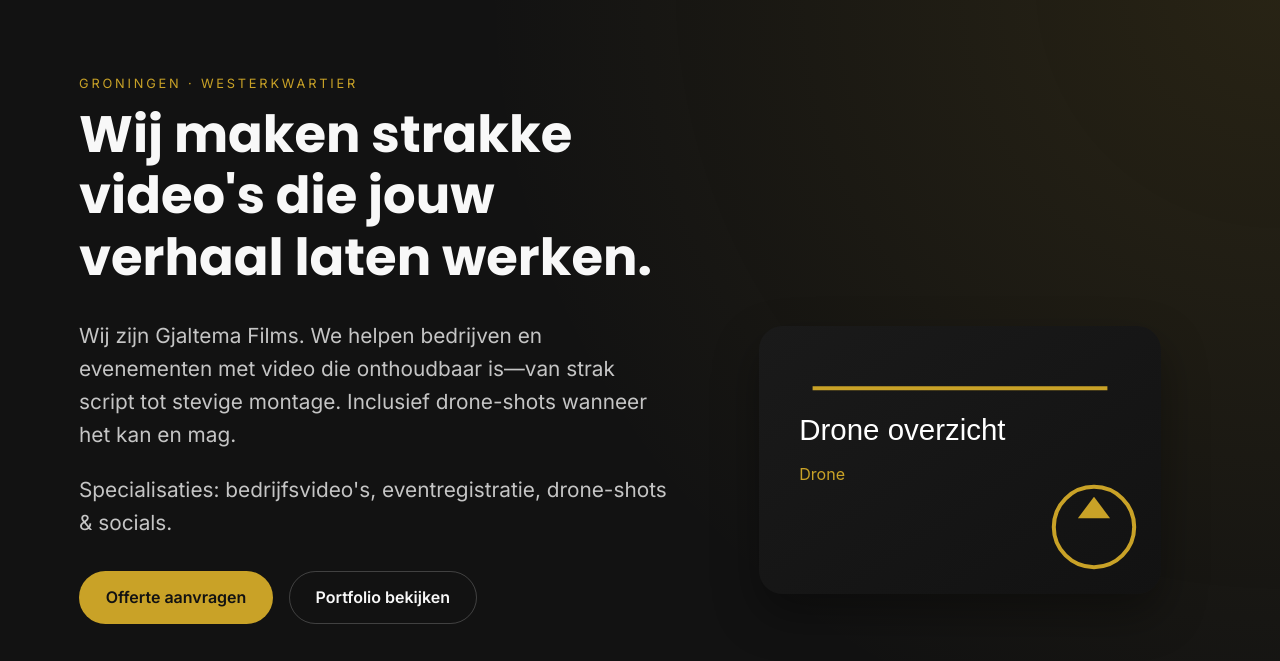
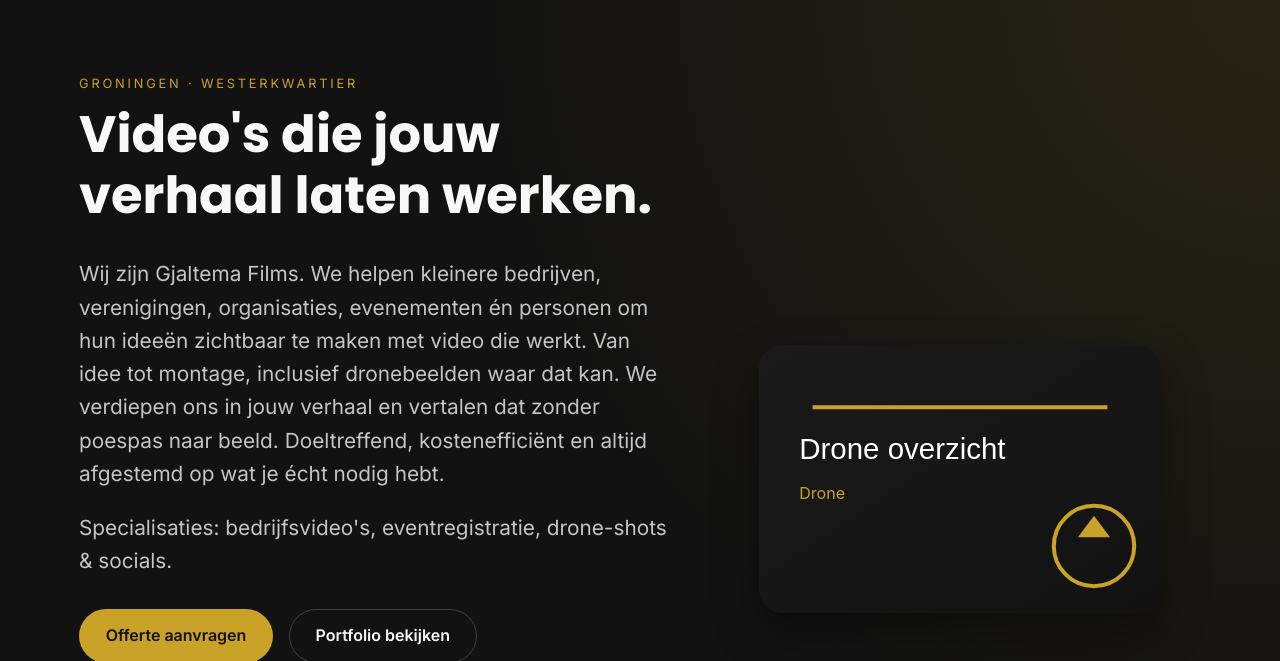
Before and after one commit to richgjaltje/GjaltemaFilms, a plain HTML site: page index.html in a window 1280 px wide. Shown: the part 89-750 px from the top of the page. Drawn offline with Linux system fonts and the light colour scheme.

Commit message:
Update index.html

```diff
--- a/index.html
+++ b/index.html
@@ -3,12 +3,12 @@
 <head>
   <meta charset="utf-8" />
   <meta name="viewport" content="width=device-width, initial-scale=1" />
-  <title>Gjaltema Films | Wij maken strakke video's die jouw verhaal laten werken</title>
+  <title>Gjaltema Films | video's die jouw verhaal laten werken</title>
   <meta name="description" content="Gjaltema Films maakt bedrijfsvideo's, eventregistraties, drone-shots en social content in Groningen en Westerkwartier." />
   <meta name="theme-color" content="#121212" />
   <meta property="og:type" content="website" />
   <meta property="og:title" content="Gjaltema Films" />
-  <meta property="og:description" content="Strakke video die jouw verhaal laat werken. Videoproductie, events, drone en socials." />
+  <meta property="og:description" content="video's die jouw verhaal laat werken. Videoproductie, events, drone en socials." />
   <meta property="og:url" content="https://www.gjaltemafilms.nl/" />
   <meta property="og:image" content="LOGO.png" />
   <meta name="twitter:card" content="summary_large_image" />
@@ -53,8 +53,8 @@
       <div class="container hero-grid">
         <div class="hero-text">
           <p class="eyebrow">Groningen &middot; Westerkwartier</p>
-          <h1 id="hero-title">Wij maken strakke video's die jouw verhaal laten werken.</h1>
-          <p class="lead">Wij zijn Gjaltema Films. We helpen bedrijven en evenementen met video die onthoudbaar is—van strak script tot stevige montage. Inclusief drone-shots wanneer het kan en mag.</p>
+          <h1 id="hero-title">Video's die jouw verhaal laten werken.</h1>
+          <p class="lead">Wij zijn Gjaltema Films. We helpen kleinere bedrijven, verenigingen, organisaties, evenementen én personen om hun ideeën zichtbaar te maken met video die werkt. Van idee tot montage, inclusief dronebeelden waar dat kan. We verdiepen ons in jouw verhaal en vertalen dat zonder poespas naar beeld. Doeltreffend, kostenefficiënt en altijd afgestemd op wat je écht nodig hebt.</p>
           <p class="lead">Specialisaties: bedrijfsvideo's, eventregistratie, drone-shots &amp; socials.</p>
           <div class="cta-group">
             <a class="button button-primary" href="#contact">Offerte aanvragen</a>
```
